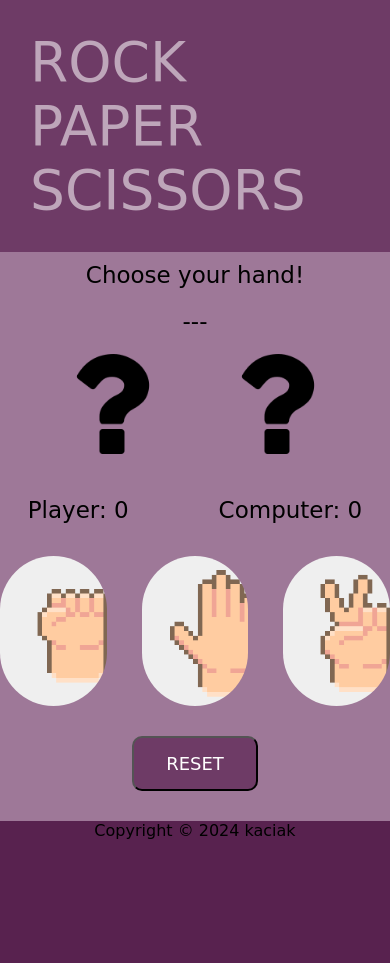
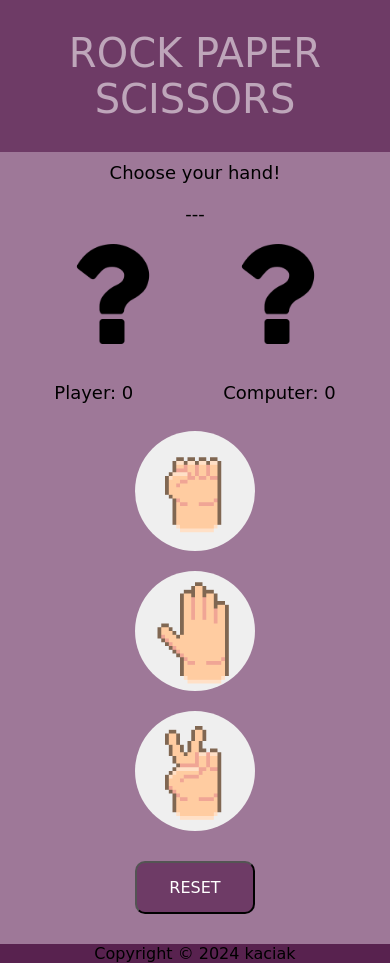
Before and after one commit to kaciakk/Test, a plain HTML site: page index.html in a window 390 px wide. Before the commit the page ends 844 px from the top, so only its background shows below. Drawn offline with Linux system fonts and the light colour scheme.

Commit message:
add media queries

```diff
--- a/style.css
+++ b/style.css
@@ -131,3 +131,37 @@ body{
     text-decoration: none;
 
 }
+
+@media only screen and (max-width: 768px) {
+    /* Adjustments for smaller screens */
+    .header {
+        display: flex;
+        justify-content: center;
+        text-align: center;
+        font-size: 40px;
+    }
+
+    #score-text-display,
+    #score-text-display-move,
+    #score-display,
+    #score {
+        font-size: 18px;
+    }
+
+    #button-opiotns {
+        flex-direction: column;
+        align-items: center;
+        gap: 20px;
+    }
+
+    #button-rock,
+    #button-paper,
+    #button-scissors {
+        width: 120px;
+        height: 120px;
+    }
+
+    #reset-game {
+        font-size: 16px;
+    }
+}
```
